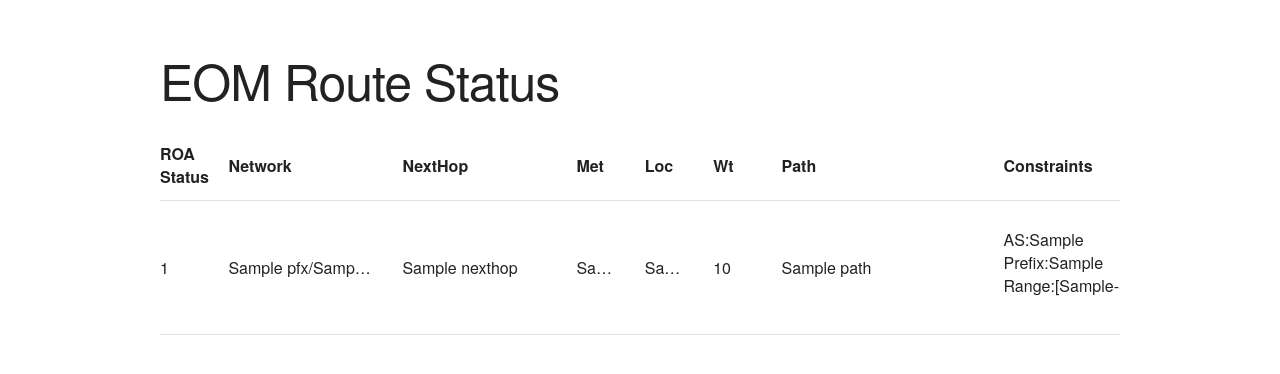
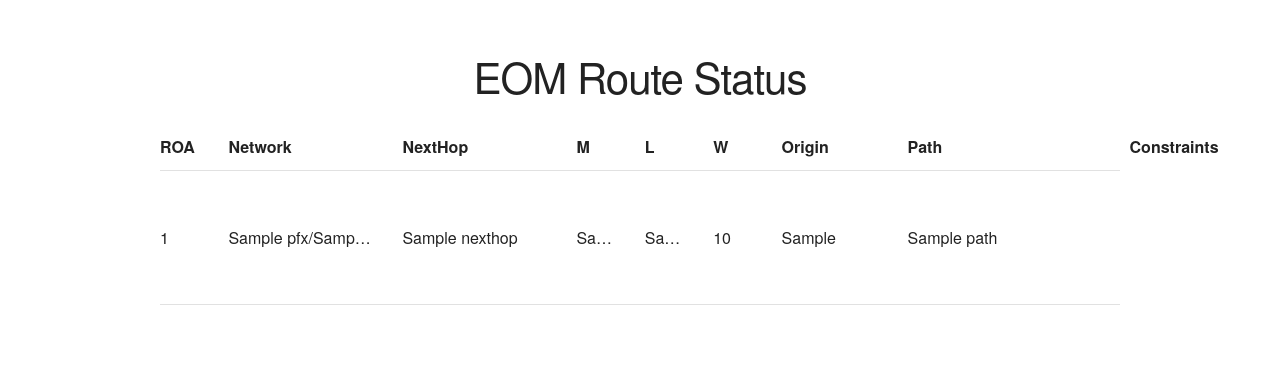
Before and after one commit to securerouting/EOM, a Django app: template eom_ui/status/templates/status/detail.html in a window 1280 px wide. Shown: the top 374 px of the page. Run offline with Django 3.2, Linux system fonts and the light colour scheme; the template is opened without the code that fills it: most values are stand-ins (such as "Sample title", 1, 10 or a date in 2020).

Commit message:
Change table headings

```diff
--- a/eom_ui/status/templates/status/detail.html
+++ b/eom_ui/status/templates/status/detail.html
@@ -2,18 +2,19 @@
 
 {% block content %}
 
-<h1>{% block title %}EOM Route Status{% endblock %}</h1>
+<h2>{% block title %}EOM Route Status{% endblock %}</h2>
 
 {% if routes %}
     <table class='eomtable'>
         <thead>
             <tr>
-            <th class="row-status row-header">ROA Status</th>
+            <th class="row-status row-header">ROA</th>
             <th class="row-network row-header">Network</th>
             <th class="row-nexthop row-header">NextHop</th>
-            <th class="row-metric row-header">Met</th>
-            <th class="row-locpref row-header">Loc</th>
-            <th class="row-weight row-header">Wt</th>
+            <th class="row-metric row-header">M</th>
+            <th class="row-locpref row-header">L</th>
+            <th class="row-weight row-header">W</th>
+            <th class="row-origin row-header">Origin</th>
             <th class="row-path row-header">Path</th>
             <!--
             <th>Flags</th>
@@ -30,6 +31,7 @@
             <td> {{ r.metric }} </td>
             <td> {{ r.locpref }} </td>
             <td> {{ r.weight }} </td>
+            <td> {{ r.orig_asn }} </td>
             <td> {{ r.path }} </td>
             <!--
             <td> {{ r.route_orig }} </td>
```
